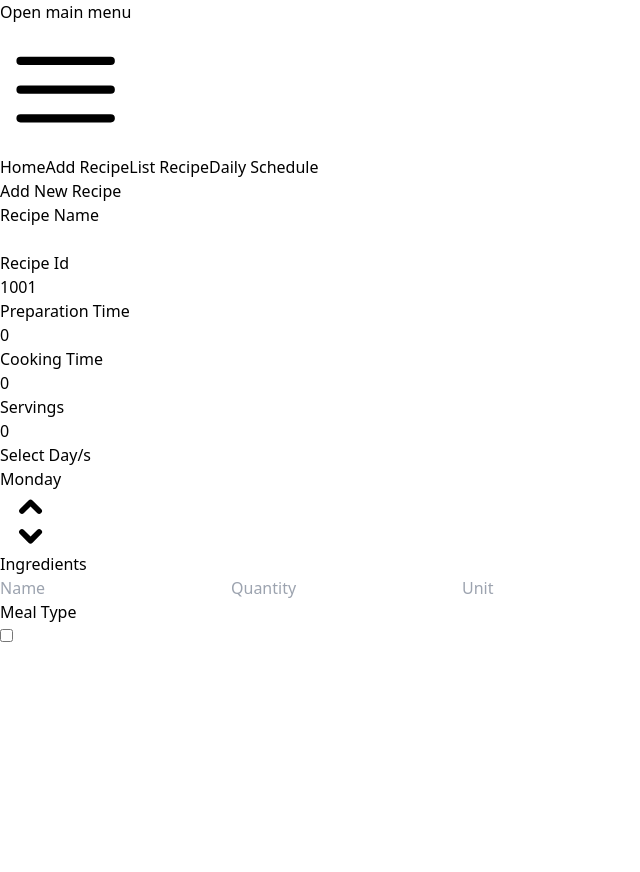
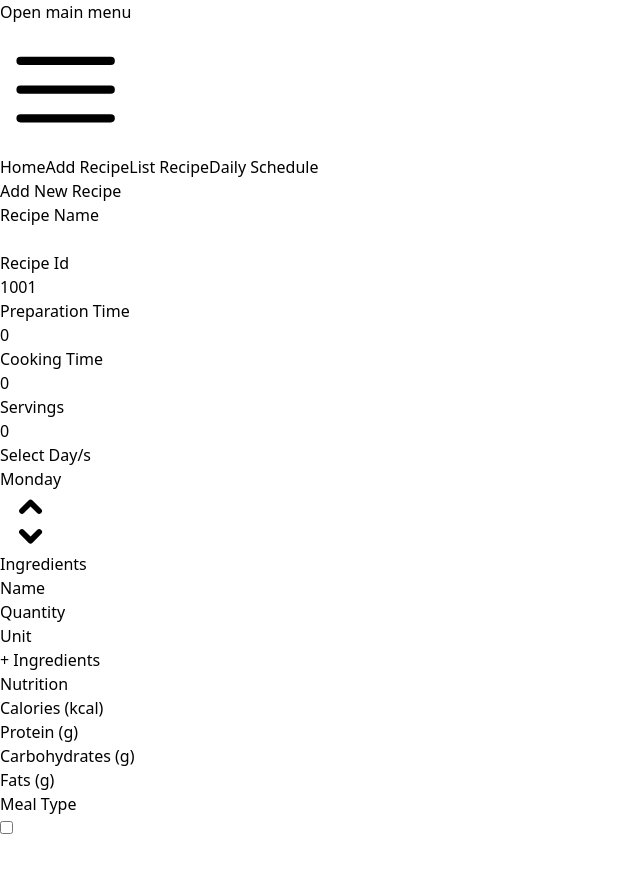
Before and after one commit to kshitijpoudyal/loc-recipe, a Next.js app: page / in a window 1280 px wide. Shown: the top 872 px of the page, without its empty margins (0-640 px from the left). Built offline with nearby package versions, Linux system fonts and the light colour scheme.

Commit message:
Add Recipe: WIP update Ingredients options

```diff
--- a/src/app/components/AddRecipeTemplate.tsx
+++ b/src/app/components/AddRecipeTemplate.tsx
@@ -217,7 +217,6 @@ export default function Example() {
                             />
                         </div>
                     </div>
-
                     <div className="sm:col-span-2">
                         <label className="block text-sm/6 font-semibold text-gray-900">
                             Select Day/s
@@ -258,42 +257,169 @@ export default function Example() {
                             </div>
                         </Listbox>
                     </div>
-
                     <div className="sm:col-span-2">
                         <label htmlFor="ingredients" className="block text-sm font-semibold text-gray-900">
                             Ingredients
                         </label>
-
-                        <div className="flex space-x-4" id="ingredients">
-                            <div className="mt-2.5 flex flex-col md:flex-row md:space-x-2 space-y-2 md:space-y-0">
+                        <div id="ingredients">
+                            <div className="mt-2.5 grid grid-cols-2 gap-x-2.5">
+                                <div className="mt-4 flex flex-col md:flex-row md:space-x-2 space-y-2 md:space-y-0">
+                                    <div className="relative">
+                                        <label
+                                            htmlFor="ingredientName"
+                                            className="absolute -top-2 left-2 inline-block rounded-lg bg-white px-1 text-xs font-medium text-gray-500"
+                                        >
+                                            Name
+                                        </label>
                                         <input
-                                    type="number"
-                                    placeholder="Name"
+                                            id="ingredientName"
+                                            type="text"
                                             value={ingredientName}
-                                    onChange={(e) => setIngredientQuantity(e.target.value)}
+                                            onChange={(e) => setIngredientName(e.target.value)}
                                             className="w-full rounded-md bg-white px-3.5 py-2 text-base text-gray-900 outline outline-1 -outline-offset-1 outline-gray-300 placeholder:text-gray-400 focus:outline focus:outline-2 focus:-outline-offset-2 focus:outline-indigo-600"
                                         />
+                                    </div>
+                                    <div className="relative">
+                                        <label
+                                            htmlFor="ingredientQuantity"
+                                            className="absolute -top-2 left-2 inline-block rounded-lg bg-white px-1 text-xs font-medium text-gray-500"
+                                        >
+                                            Quantity
+                                        </label>
                                         <input
+                                            id="ingredientQuantity"
                                             type="number"
-                                    placeholder="Quantity"
                                             value={ingredientQuantity}
                                             onChange={(e) => setIngredientQuantity(e.target.value)}
                                             className="w-full rounded-md bg-white px-3.5 py-2 text-base text-gray-900 outline outline-1 -outline-offset-1 outline-gray-300 placeholder:text-gray-400 focus:outline focus:outline-2 focus:-outline-offset-2 focus:outline-indigo-600"
                                         />
+                                    </div>
+                                </div>
+
+                                <div className="mt-4 flex flex-col md:flex-row md:space-x-2 space-y-2 md:space-y-0">
+                                    <div className="relative w-full md:w-1/2">
+                                        <label
+                                            htmlFor="ingredientUnit"
+                                            className="absolute -top-2 left-2 inline-block rounded-lg bg-white px-1 text-xs font-medium text-gray-500"
+                                        >
+                                            Unit
+                                        </label>
                                         <input
+                                            id="ingredientUnit"
                                             type="text"
-                                    placeholder="Unit"
                                             value={ingredientUnit}
                                             onChange={(e) => setIngredientUnit(e.target.value)}
                                             className="w-full rounded-md bg-white px-3.5 py-2 text-base text-gray-900 outline outline-1 -outline-offset-1 outline-gray-300 placeholder:text-gray-400 focus:outline focus:outline-2 focus:-outline-offset-2 focus:outline-indigo-600"
                                         />
+                                    </div>
+                                </div>
+                                <div>
+                                    <div className="flex border-t border-gray-100 pt-6">
                                         <button
                                             type="button"
                                             onClick={handleAddIngredient}
-                                    className="rounded-full bg-indigo-600 p-1 text-white shadow-sm hover:bg-indigo-500 focus-visible:outline focus-visible:outline-2 focus-visible:outline-offset-2 focus-visible:outline-indigo-600"
+                                            className="text-sm/6 font-semibold text-indigo-600 hover:text-indigo-500">
+                                            <span aria-hidden="true">+</span> Ingredients
+                                        </button>
+                                    </div>
+                                </div>
+                            </div>
+                            <div>
+                                <ul className="space-y-2">
+                                    {ingredients.map((ingredient, index) => (
+                                        <li
+                                            key={index}
+                                            className="flex items-center justify-between p-2 pl-4 pr-2 bg-gray-100 rounded-md shadow-sm"
                                         >
-                                    <PlusIcon aria-hidden="true" className="size-8"/>
+                                            <div>
+                                                <span className="block font-medium text-gray-800">
+                                                    {ingredient.name} {ingredient.quantity} {ingredient.unit}
+                                                </span>
+                                            </div>
+                                            <button
+                                                onClick={() =>
+                                                    setIngredients(ingredients.filter((_, i) => i !== index))
+                                                }
+                                                className="rounded-full bg-red-400 p-2 text-white shadow-sm hover:bg-red-300 focus-visible:outline focus-visible:outline-2 focus-visible:outline-offset-2 focus-visible:outline-indigo-600"
+                                            >
+                                                <svg xmlns="http://www.w3.org/2000/svg" fill="none" viewBox="0 0 24 24"
+                                                     strokeWidth={1.5} stroke="currentColor" className="size-4">
+                                                    <path strokeLinecap="round" strokeLinejoin="round"
+                                                          d="M15 12H9m12 0a9 9 0 1 1-18 0 9 9 0 0 1 18 0Z"/>
+                                                </svg>
                                             </button>
+                                        </li>
+                                    ))}
+                                </ul>
+                            </div>
+                        </div>
+                    </div>
+
+                    <div className="sm:col-span-2">
+                        <label htmlFor="nutrition" className="block text-sm font-semibold text-gray-900">
+                            Nutrition
+                        </label>
+                        <div id="nutrition" className="mt-2.5 grid grid-cols-2 gap-x-2.5">
+                            <div className="mt-4 flex flex-col md:flex-row md:space-x-2 space-y-2 md:space-y-0">
+                                <div className="relative">
+                                    <label
+                                        htmlFor="calories"
+                                        className="absolute -top-2 left-2 inline-block rounded-lg bg-white px-1 text-xs font-medium text-gray-500"
+                                    >
+                                        Calories (kcal)
+                                    </label>
+                                    <input
+                                        id="calories"
+                                        type="number"
+                                        value={calories}
+                                        onChange={(e) => setCalories(e.target.value)}
+                                        className="w-full rounded-md bg-white px-3.5 py-2 text-base text-gray-700 outline outline-1 -outline-offset-1 outline-gray-300 placeholder:text-gray-400 focus:outline focus:outline-2 focus:-outline-offset-2 focus:outline-indigo-600"
+                                    />
+                                </div>
+                                <div className="relative">
+                                    <label
+                                        htmlFor="protein"
+                                        className="absolute -top-2 left-2 inline-block rounded-lg bg-white px-1 text-xs font-medium text-gray-500"
+                                    >
+                                        Protein (g)
+                                    </label>
+                                    <input
+                                        type="number"
+                                        value={protein}
+                                        onChange={(e) => setProtein(e.target.value)}
+                                        className="w-full rounded-md bg-white px-3.5 py-2 text-base text-gray-900 outline outline-1 -outline-offset-1 outline-gray-300 placeholder:text-gray-400 focus:outline focus:outline-2 focus:-outline-offset-2 focus:outline-indigo-600"
+                                    />
+                                </div>
+                            </div>
+                            <div className="mt-4 flex flex-col md:flex-row md:space-x-2 space-y-2 md:space-y-0">
+                                <div className="relative">
+                                    <label
+                                        htmlFor="carbohydrates"
+                                        className="absolute -top-2 left-2 inline-block rounded-lg bg-white px-1 text-xs font-medium text-gray-500"
+                                    >
+                                        Carbohydrates (g)
+                                    </label>
+                                    <input
+                                        type="number"
+                                        value={carbohydrates}
+                                        onChange={(e) => setCarbohydrates(e.target.value)}
+                                        className="w-full rounded-md bg-white px-3.5 py-2 text-base text-gray-900 outline outline-1 -outline-offset-1 outline-gray-300 placeholder:text-gray-400 focus:outline focus:outline-2 focus:-outline-offset-2 focus:outline-indigo-600"
+                                    />
+                                </div>
+                                <div className="relative">
+                                    <label
+                                        htmlFor="fats"
+                                        className="absolute -top-2 left-2 inline-block rounded-lg bg-white px-1 text-xs font-medium text-gray-500"
+                                    >
+                                        Fats (g)
+                                    </label>
+                                    <input
+                                        type="number"
+                                        value={fats}
+                                        onChange={(e) => setFats(e.target.value)}
+                                        className="w-full rounded-md bg-white px-3.5 py-2 text-base text-gray-900 outline outline-1 -outline-offset-1 outline-gray-300 placeholder:text-gray-400 focus:outline focus:outline-2 focus:-outline-offset-2 focus:outline-indigo-600"
+                                    />
+                                </div>
                             </div>
                         </div>
                     </div>
```
Lines whose indentation alone changed are shown as unchanged.
